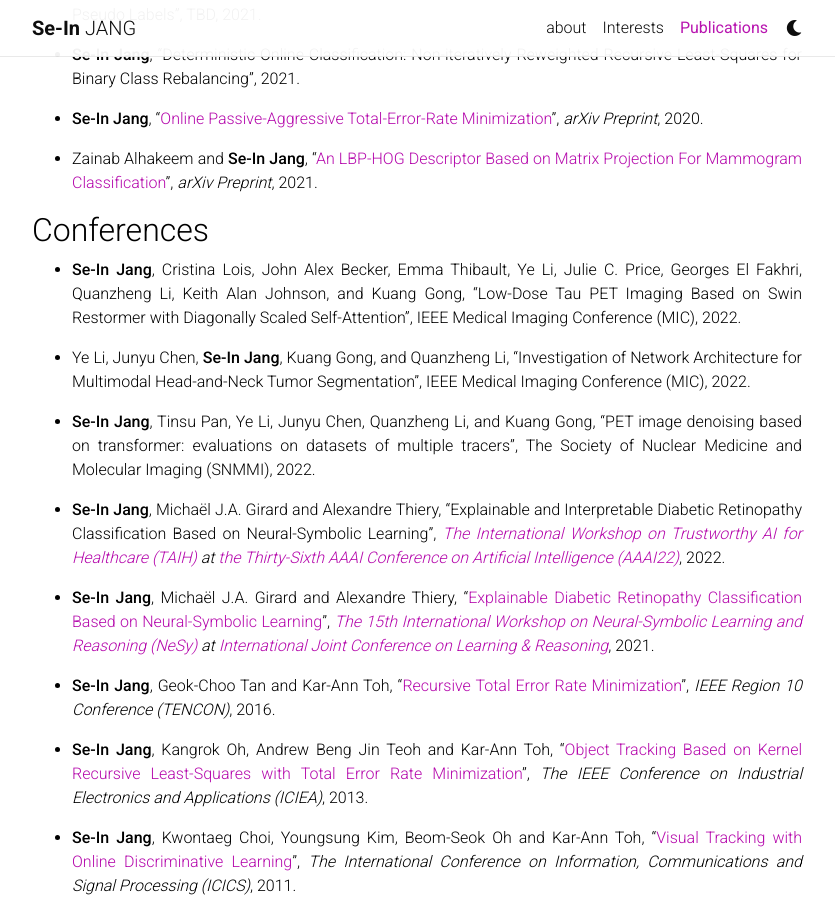
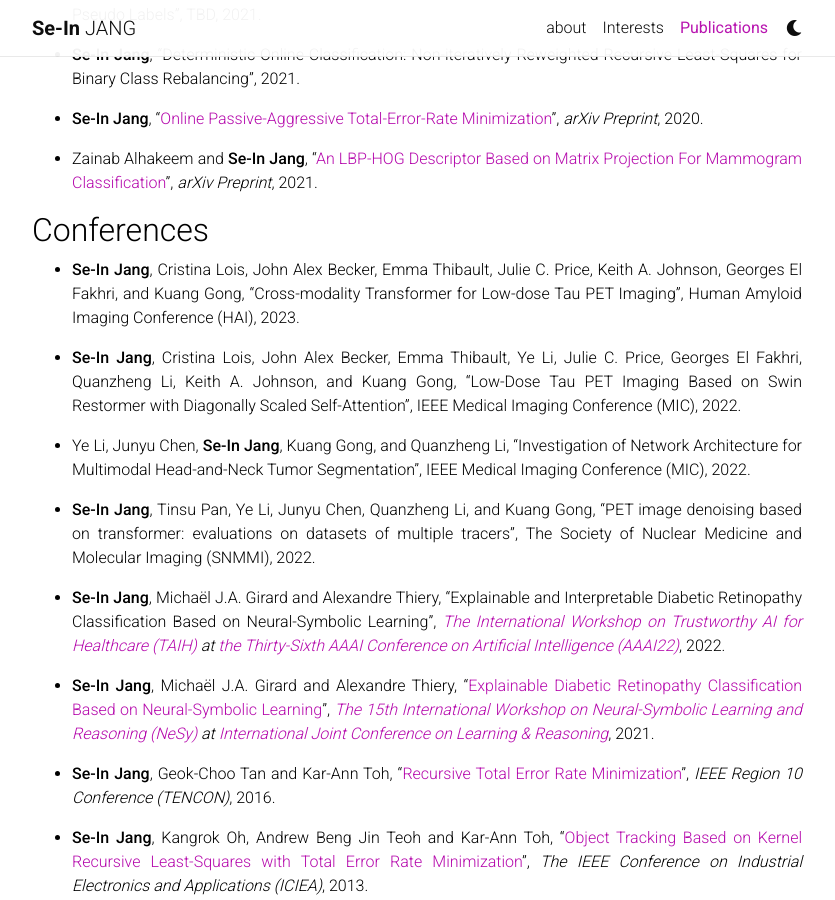
Before and after one commit to sijang/sijang.github.io, a Jekyll site: the page built from _pages/publications.md, in a window 1280 px wide and 900 px high, scrolled down 368 px. Shown: the whole window, without its empty margins (223-1058 px from the left). Built offline with Jekyll 4.4.1, drawn with Linux system fonts in a browser that asks for light colours; nearby versions of some CDN libraries; a style sheet for code colours, icons or effects is not loaded.

Commit message:
Update publications.md

```diff
--- a/_pages/publications.md
+++ b/_pages/publications.md
@@ -26,7 +26,10 @@ nav: true
 
 
 ## Conferences
-- **Se-In Jang**, Cristina Lois, John Alex Becker, Emma Thibault, Ye Li, Julie C. Price, Georges El Fakhri, Quanzheng Li, Keith Alan Johnson, and Kuang Gong, "Low-Dose Tau PET Imaging Based on Swin Restormer with Diagonally Scaled Self-Attention", IEEE Medical Imaging Conference (MIC), 2022.
+- **Se-In Jang**, Cristina Lois, John Alex Becker, Emma Thibault, Julie C. Price, Keith A. Johnson, Georges El Fakhri, and Kuang Gong, "Cross-modality Transformer for Low-dose Tau PET Imaging", Human Amyloid Imaging Conference (HAI), 2023.
+{: style="text-align: justify"}
+
+- **Se-In Jang**, Cristina Lois, John Alex Becker, Emma Thibault, Ye Li, Julie C. Price, Georges El Fakhri, Quanzheng Li, Keith A. Johnson, and Kuang Gong, "Low-Dose Tau PET Imaging Based on Swin Restormer with Diagonally Scaled Self-Attention", IEEE Medical Imaging Conference (MIC), 2022.
 {: style="text-align: justify"}
 
 - Ye Li, Junyu Chen, **Se-In Jang**, Kuang Gong, and Quanzheng Li, "Investigation of Network Architecture for Multimodal Head-and-Neck Tumor Segmentation", IEEE Medical Imaging Conference (MIC), 2022.
```
